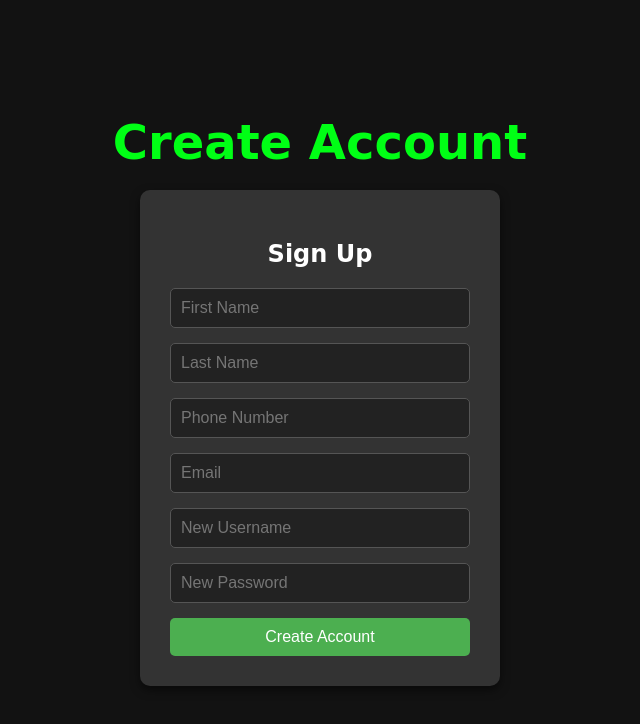
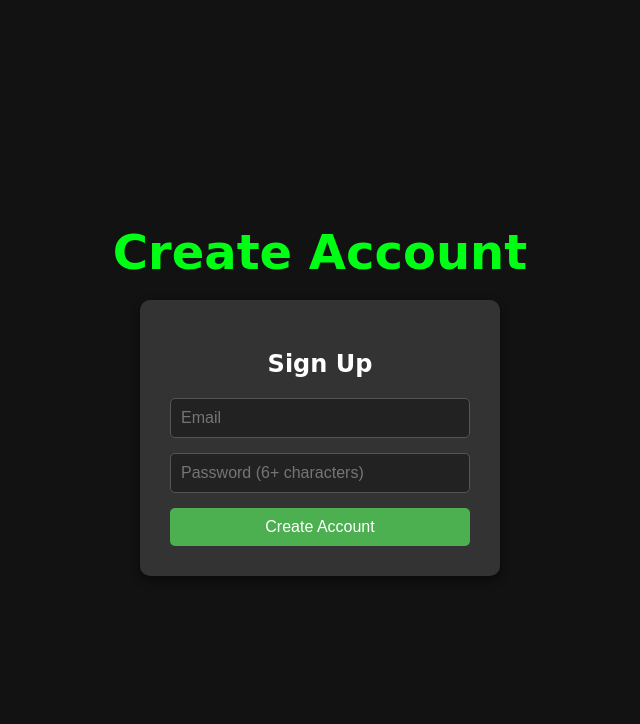
Before and after one commit to COS420-Fall24/TeamG, a React (Create React App) app: page /create-account in a window 1280 px wide. Shown: the top 724 px of the page, without its empty margins (320-960 px from the left). Built offline with nearby package versions, Linux system fonts and the light colour scheme.

Commit message:
email/password authentication working

```diff
--- a/src/CreateAccount.js
+++ b/src/CreateAccount.js
@@ -1,19 +1,39 @@
 import React, { useState } from "react";
 import { useNavigate } from "react-router-dom";
 import './login.css';
+import { getAuth, createUserWithEmailAndPassword } from "firebase/auth";
 
 const CreateAccount = () => {
-    const [firstname, setFirstName] = useState("");
-    const [lastname, setLastName] = useState("");
-    const [phone, setPhone] = useState("");
     const [email, setEmail] = useState("");
-    const [username, setUsername] = useState("");
     const [password, setPassword] = useState("");
     const navigate = useNavigate();
+    const auth = getAuth();
 
+    // Handle manual account creation
     const handleCreateAccount = () => {
-      alert("Account created. Please log in.");
-      navigate("/"); // Redirect back to login page
+      createUserWithEmailAndPassword(auth, email, password)
+      .then((userCredential) => {
+          const user = userCredential.user;
+          console.log('Signed up as:', user.email);
+          alert("New account created! Welcome to the Gremlin Money Club");
+
+          // Clear inputs
+          setEmail("");
+          setPassword("");
+
+          navigate("/");
+      })
+      .catch((error) => {
+          console.error('Sign up error:', error.message);
+
+          if (error.code === 'auth/email-already-in-use') {
+              alert("This email is already registered");
+          } else if (error.code === 'auth/weak-password') {
+              alert("Password must be at least 6 characters");
+          } else {
+              alert("Error creating account. Please try again.");
+          }
+      });
     };
 
     return (
@@ -23,43 +43,17 @@ const CreateAccount = () => {
           <h2>Sign Up</h2>
           <input
             type="text"
-            className="login-input"
-            placeholder="First Name"
-            value={firstname}
-            onChange={(e) => setFirstName(e.target.value)}
-          />
-          <input
-            type="text"
-            className="login-input"
-            placeholder="Last Name"
-            value={lastname}
-            onChange={(e) => setLastName(e.target.value)}
-          />
-          <input
-            type="text"
-            className="login-input"
-            placeholder="Phone Number"
-            value={phone}
-            onChange={(e) => setPhone(e.target.value)}
-          />
-           <input
-            type="text"
+            id="email"
             className="login-input"
             placeholder="Email"
             value={email}
             onChange={(e) => setEmail(e.target.value)}
           />
           <input
-            type="text"
+            type="password"
+            id="password"
             className="login-input"
-            placeholder="New Username"
-            value={username}
-            onChange={(e) => setUsername(e.target.value)}
-          />
-          <input
-            type="password"
-            className="login-input"
-            placeholder="New Password"
+            placeholder="Password (6+ characters)"
             value={password}
             onChange={(e) => setPassword(e.target.value)}
           />
@@ -69,6 +63,6 @@ const CreateAccount = () => {
         </div>
       </div>
     );
-  };
+};
 
-  export default CreateAccount;
+export default CreateAccount;
--- a/src/login.js
+++ b/src/login.js
@@ -1,25 +1,42 @@
 import React, { useState } from 'react';
 import { useNavigate } from 'react-router-dom';
 import './login.css';
-import { auth } from "./firebase-config";
-import { GoogleAuthProvider, signInWithPopup } from "firebase/auth";
+import { GoogleAuthProvider, signInWithPopup, getAuth, signInWithEmailAndPassword } from "firebase/auth";
 import { db } from "./firebase-config"; // Import Firestore instance
 import { doc, setDoc } from "firebase/firestore"; // Firestore functions
 
 const Login = ({ authorized_true }) => {
-  const [username, setUsername] = useState('');
+  const [email, setEmail] = useState('');
   const [password, setPassword] = useState('');
   const navigate = useNavigate();
+  const auth = getAuth();
+
 
 // Handle manual login
-  const handleLogin = () => {
-    if (username === 'admin' && password === 'admin') {
+const handleLogin = async () => {
+  signInWithEmailAndPassword(auth, email, password)
+      .then((userCredential) => {
+          const user = userCredential.user;
+          console.log("Logged in as:", user.email);
           authorized_true(true);
+          setEmail("");
+          setPassword("");
           navigate('/homepage');
+      })
+      .catch((error) => {
+          if (error.code === 'auth/wrong-password') {
+              alert("Incorrect password.");
+          } else if (error.code === 'auth/user-not-found') {
+              alert("No account associated with this email.");
+          } else if (error.code === 'auth/invalid-email') {
+              alert("Please enter a valid email address.");
           } else {
-      alert('Invalid credentials');
+              alert("Login failed.");
           }
+          console.error('Login error:', error.message);
+      });
 };
+
 
   // Handle successful Google login
   const handleGoogleSuccess = async () => {
@@ -57,9 +74,9 @@ const Login = ({ authorized_true }) => {
         <input
           type="text"
           className="login-input"
-          placeholder="Username"
-          value={username}
-          onChange={(e) => setUsername(e.target.value)}
+          placeholder="Email"
+          value={email}
+          onChange={(e) => setEmail(e.target.value)}
         />
         <input
           type="password"
```
Lines whose indentation alone changed are shown as unchanged.
